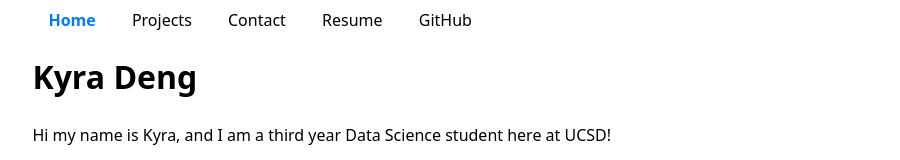
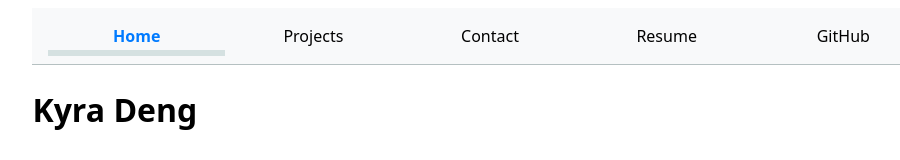
Before and after one commit to kyradeng/portfolio, a plain HTML site: page index.html in a window 1280 px wide. Shown: the top 160 px of the page, without its empty margins (150-1050 px from the left). Drawn offline with Linux system fonts and the light colour scheme.

Commit message:
updated style

```diff
--- a/style.css
+++ b/style.css
@@ -11,6 +11,16 @@ body {
     padding: 0 2rem;
   }
 
+  nav {
+    display: flex; /* Enable Flexbox layout */
+    justify-content: space-around; /* Distribute links evenly */
+    align-items: center; /* Align items vertically */
+    background-color: #f8f9fa; /* Light background color */
+    padding: 0.5rem 1rem; /* Add spacing inside navigation bar */
+    margin-bottom: 1rem; /* Separate navigation from the content below */
+    border-bottom: 1px solid oklch(80% 3% 200); /* Subtle gray border */
+}
+
   nav ul,
 nav li {
     /* Remove default box styling of <ul> and <li> */
@@ -19,20 +29,22 @@ nav li {
 
 nav a {
   text-decoration: none; /* Remove underline */
-  color: #000; /* Default link color */
-  padding: 0.5rem 1rem; /* Add spacing around links */
-  text-align: center; /* Center the text inside the flex item */
-  flex: 1; /* Make all links take up equal space */
-}
-
-/* Current page link styling */
-nav a.current {
-  font-weight: bold; /* Highlight the current page */
-  color: #007BFF; /* Different color for the current page link */
+  color: inherit; /* Use parent element's color */
+  padding: 0.5em; /* Add spacing around links */
+  text-align: center; /* Center text in links */
+  flex: 1; /* Make links take up equal space */
 }
 
 /* Hover effect for links */
 nav a:hover {
   color: #0056b3; /* Darker blue on hover */
-  text-decoration: underline; /* Add underline for hover */
+  text-decoration: underline; /* Add underline on hover */
 }
+
+/* Current page link styling */
+nav a.current {
+  font-weight: bold; /* Highlight the current page link */
+  color: #007BFF; /* Unique color for current page */
+  border-bottom: 0.4em solid oklch(90% 3% 200); /* Thick bottom border */
+  padding-bottom: calc(0.5em - 0.4em); /* Adjust padding to maintain height */
+}
```
